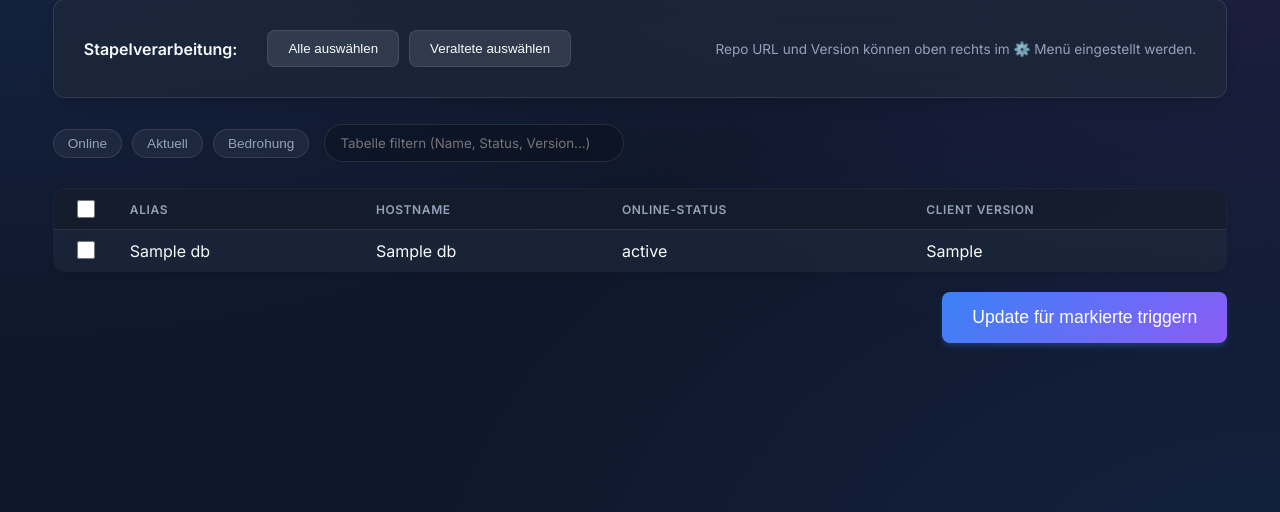
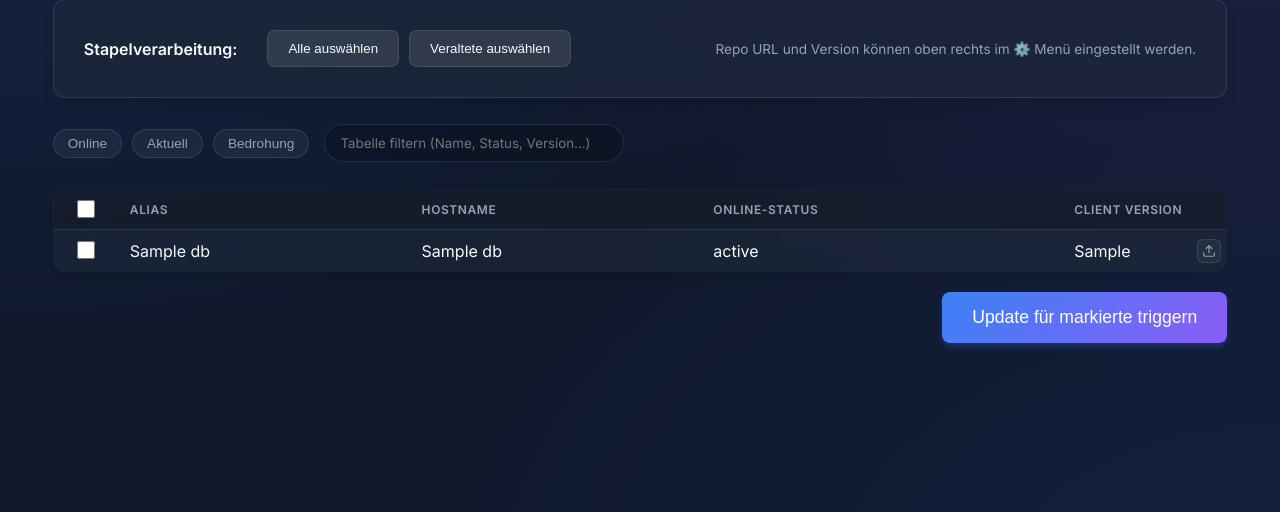
Before and after one commit to BitWuehler/ScanOp, a FastAPI app: template templates/client_updates.html in a window 1280 px wide. Shown: the part 200-712 px from the top of the page. Run offline with FastAPI, Linux system fonts and the light colour scheme; the template is opened without the code that fills it: most values are stand-ins (such as "Sample title", 1, 10 or a date in 2020); parts of the project's set-up code (start-up, migrations or seed data) failed here and were passed over.

Commit message:
Add shimmer animation and inline update button

```diff
--- a/static/style.css
+++ b/static/style.css
@@ -456,3 +456,58 @@ th[data-sorted="true"][data-sorted-direction="descending"]::after {
     0% { transform: rotate(0deg); }
     100% { transform: rotate(360deg); }
 }
+
+/* Update Animations */
+.shimmer-text {
+    background: linear-gradient(90deg, var(--text-main) 0%, #3b82f6 50%, var(--text-main) 100%);
+    background-size: 200% auto;
+    color: transparent;
+    -webkit-background-clip: text;
+    background-clip: text;
+    animation: shimmer 2s linear infinite;
+    font-weight: bold;
+}
+
+@keyframes shimmer {
+    to {
+        background-position: 200% center;
+    }
+}
+
+.update-success {
+    animation: flashSuccess 2.5s ease-out;
+}
+
+@keyframes flashSuccess {
+    0% { color: var(--success-text); text-shadow: 0 0 10px rgba(16, 185, 129, 0.8); }
+    10% { color: #fff; text-shadow: 0 0 15px rgba(255, 255, 255, 1); transform: scale(1.05); }
+    30% { color: var(--success-text); text-shadow: 0 0 5px rgba(16, 185, 129, 0.5); transform: scale(1); }
+    100% { color: inherit; text-shadow: none; }
+}
+
+.icon-button-small {
+    background: rgba(255, 255, 255, 0.05);
+    border: 1px solid var(--glass-border);
+    color: var(--text-muted);
+    border-radius: 6px;
+    padding: 4px;
+    display: inline-flex;
+    align-items: center;
+    justify-content: center;
+    cursor: pointer;
+    transition: all 0.2s ease;
+    box-shadow: none;
+}
+
+.icon-button-small:hover {
+    background: rgba(59, 130, 246, 0.2);
+    color: #3b82f6;
+    border-color: rgba(59, 130, 246, 0.4);
+    transform: translateY(-1px);
+}
+
+.icon-button-small:disabled {
+    opacity: 0.5;
+    cursor: not-allowed;
+    background: transparent;
+}
--- a/templates/client_updates.html
+++ b/templates/client_updates.html
@@ -98,7 +98,7 @@
                     <th data-sorted-direction="ascending">Alias</th>
                     <th>Hostname</th>
                     <th>Online-Status</th>
-                    <th>Client Version</th>
+                    <th style="width: 140px;">Client Version</th>
                 </tr>
             </thead>
             <tbody>
@@ -112,7 +112,14 @@
                     <td>{{ laptop.alias_name }}</td>
                     <td>{{ laptop.hostname }}</td>
                     <td class="{{ item.color_class }}">{{ item.status_text }}</td>
-                    <td class="version-cell">{{ laptop.client_version if laptop.client_version else 'N/A' }}</td>
+                    <td class="version-cell" style="padding-right: 5px;">
+                        <div style="display:flex; align-items:center; gap:8px;">
+                            <span class="version-text {% if laptop.pending_command == 'UPDATE_CLIENT' %}shimmer-text{% endif %}" style="flex-grow: 1;">{{ laptop.client_version if laptop.client_version else 'N/A' }}</span>
+                            <button class="update-client-btn icon-button-small" data-alias="{{ laptop.alias_name }}" title="Sofort updaten" {% if laptop.pending_command == 'UPDATE_CLIENT' %}style="display:none;"{% endif %}>
+                                <svg width="14" height="14" viewBox="0 0 24 24" fill="none" stroke="currentColor" stroke-width="2" stroke-linecap="round" stroke-linejoin="round"><path d="M21 15v4a2 2 0 0 1-2 2H5a2 2 0 0 1-2-2v-4"></path><polyline points="17 8 12 3 7 8"></polyline><line x1="12" y1="3" x2="12" y2="15"></line></svg>
+                            </button>
+                        </div>
+                    </td>
                 </tr>
                 {% endfor %}
             </tbody>
```
Also changed, not shown: static/app.js (+53 -1 lines).
